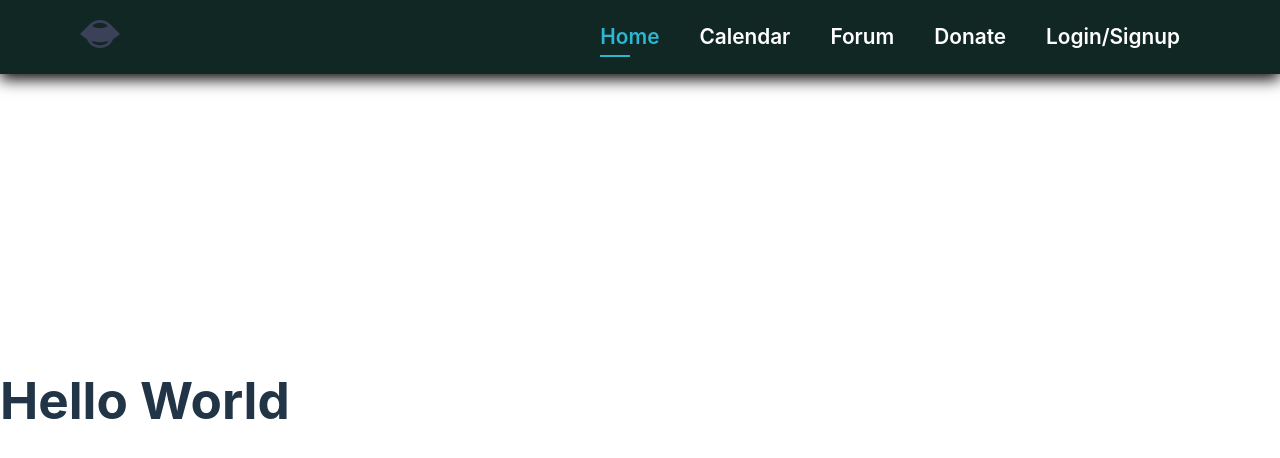
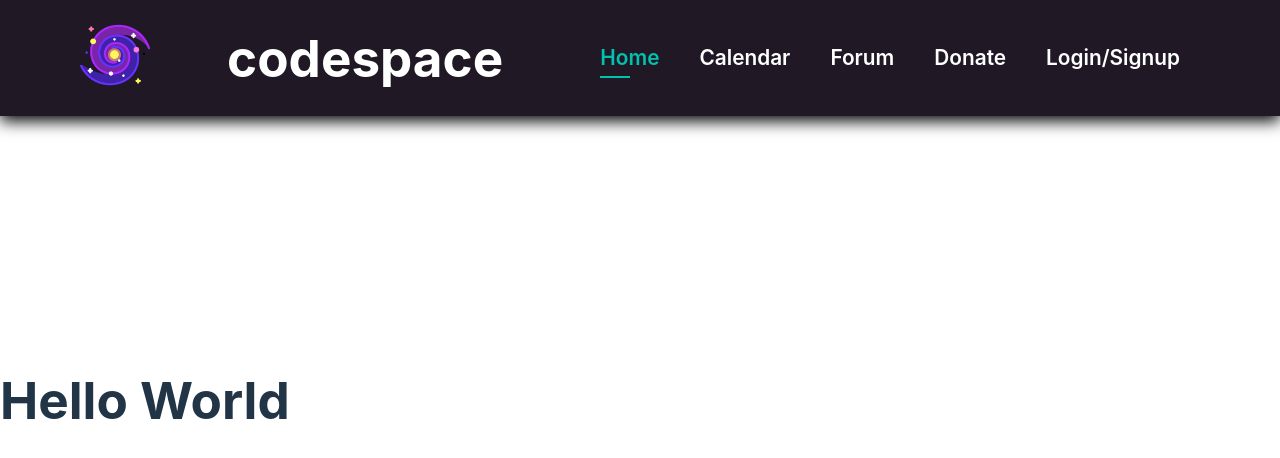
Before and after one commit to Jako0320/codespace, a React (Vite) app: page / in a window 1280 px wide. Shown: the top 458 px of the page. Built offline with nearby package versions, Linux system fonts and the light colour scheme.

Commit message:
added styling to navbar and moved footer to footer folder

```diff
--- a/index.html
+++ b/index.html
@@ -2,7 +2,7 @@
 <html lang="en">
   <head>
     <meta charset="UTF-8" />
-    <link rel="icon" type="image/png" href="./planet.png" />
+    <link rel="icon" type="image/png" href="public\galaxy.png" />
     <meta name="viewport" content="width=device-width, initial-scale=1.0" />
     <title>codespace</title>
     <link rel="stylesheet" href="https://cdnjs.cloudflare.com/ajax/libs/font-awesome/6.4.2/css/all.min.css" integrity="sha512-z3gLpd7yknf1YoNbCzqRKc4qyor8gaKU1qmn+CShxbuBusANI9QpRohGBreCFkKxLhei6S9CQXFEbbKuqLg0DA==" crossorigin="anonymous" referrerpolicy="no-referrer" />
--- a/src/components/Nav/Navbar.jsx
+++ b/src/components/Nav/Navbar.jsx
@@ -11,10 +11,14 @@ class Navbar extends Component {
   return(
     <>
       <nav>
-        <a href='index.html'>
-        <svg id="logo-84" width="40" height="28" viewBox="0 0 40 28" fill="none" xmlns="http://www.w3.org/2000/svg"><path class="ccustom" fill-rule="evenodd" clip-rule="evenodd" d="M9.98578 4.11462L0 14C1.99734 15.9773 4.27899 17.6437 6.76664 18.9474C7.45424 20.753 8.53203 22.4463 10 23.8995C15.5229 29.3668 24.4772 29.3668 30 23.8995C31.468 22.4463 32.5458 20.753 33.2334 18.9473C35.721 17.6437 38.0027 15.9773 40 14L30.0223 4.12266C30.0149 4.11527 30.0075 4.10788 30 4.1005C24.4772 -1.36683 15.5229 -1.36683 10 4.1005C9.99527 4.10521 9.99052 4.10991 9.98578 4.11462ZM29.0445 20.7309C26.1345 21.7031 23.0797 22.201 20 22.201C16.9203 22.201 13.8656 21.7031 10.9556 20.7309C11.2709 21.145 11.619 21.5424 12 21.9196C16.4183 26.2935 23.5817 26.2935 28 21.9196C28.381 21.5424 28.7292 21.145 29.0445 20.7309ZM12.2051 5.8824C12.9554 6.37311 13.7532 6.79302 14.588 7.13536C16.3038 7.83892 18.1428 8.20104 20 8.20104C21.8572 8.20104 23.6962 7.83892 25.412 7.13536C26.2468 6.79302 27.0446 6.3731 27.795 5.88238C23.4318 1.77253 16.5682 1.77254 12.2051 5.8824Z" fill="#3B4158"></path></svg>
-        </a>
-
+       <a href='index.html'>
+          <img src="public\galaxy.png" id='navLogo'></img>
+       </a>
+      <div>
+        <h1 id='companyName'>
+          codespace
+        </h1>
+      </div>
 
         <div>
           <ul id="navbar" className={this.state.clicked ? '#navbar active' : "#navbar"}>
--- a/src/components/Nav/NavbarStyles.css
+++ b/src/components/Nav/NavbarStyles.css
@@ -1,17 +1,3 @@
-/* .nav {
-    position: fixed;
-    width: 100vw;
-    top: 0;
-    left: 0;
-    height: 50px;
-    background: #F7F7F7;
-    padding:0;
-    border-bottom: 1px solid #555;
-    display: flex;
-    align-self: flex-start;
-} */
-
-
 
 
 nav {
@@ -23,10 +9,26 @@ nav {
   display: flex;
   align-items: center;
   justify-content: space-between;
-  background: #112723;
+  background: #201925;
   padding: 20px 80px;
   box-shadow: 0 5px 15px rgb(0,0,0.06);
   margin-right: 10px;
+}
+
+#navLogo {
+    max-width: 70px;
+    margin: 0;
+    padding: 0;
+  }
+
+
+#companyName {
+  display: flex;
+  margin: 0;
+  padding: 0;
+  color: white;
+
+
 }
 
 #navbar {
@@ -52,7 +54,7 @@ nav {
 
 #navbar li a:hover,
 #navbar li a.active{
-  color: #2bb6d2;
+  color: #00C2AD;
 
 }
 
@@ -61,7 +63,7 @@ nav {
   content: "";
   width: 30%;
   height: 2px;
-  background: #2bb6d2;
+  background: #00C2AD;
   position: absolute;
   bottom: -4px;
   left: 20px;
@@ -84,11 +86,11 @@ nav {
     align-items: flex-start;
     justify-content: flex-start;
     position: fixed;
-    top: 73px;
+    top: 116px;
     right: -300px;
     width: 300px;
     height: 100vh;
-    background: #2a3239;
+    background: #b0a5db;
     box-shadow: 0 40px 60px rgba(0, 0, 0, 0.1);
     padding: 40px 0 0 10px;
     transition: 0.3s ease-in-out;
```
Also changed, not shown: public/galaxy.png (added), public/planetLogoSize.png (added), src/components/Footer/footer.js (renamed from src/components/footer.js), src/components/Footer/footerstyle.css (added).
